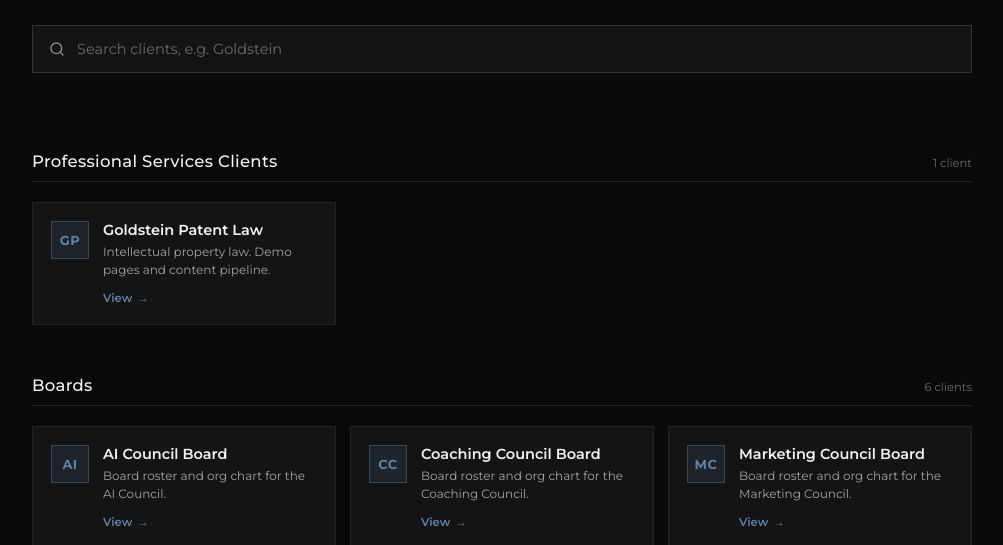
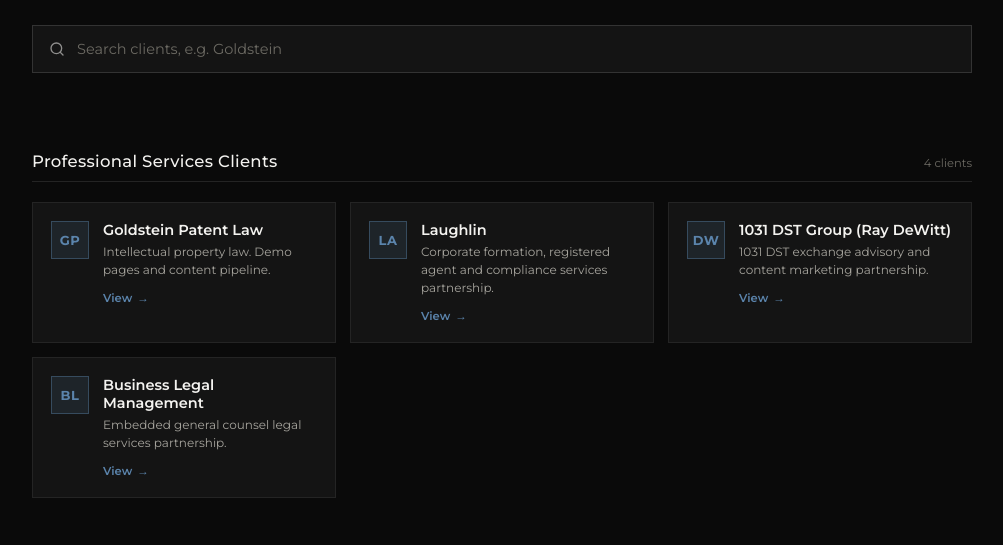
Before and after one commit to marcelapayarescsn/client-directory, a plain HTML site: page index.html in a window 1280 px wide. Shown: the part 255-800 px from the top of the page, without its empty margins (138-1141 px from the left). Drawn offline with Linux system fonts and the light colour scheme.

Commit message:
Add files via upload

```diff
--- a/index.html
+++ b/index.html
@@ -131,6 +131,27 @@
       url: "https://marcelapayarescsn.github.io/rich-goldstein/",
       blurb: "Intellectual property law. Demo pages and content pipeline.",
       initials: "GP"
+    },
+    {
+      name: "Laughlin",
+      category: "Professional Services Clients",
+      url: "https://marcelapayarescsn.github.io/laughlin/",
+      blurb: "Corporate formation, registered agent and compliance services partnership.",
+      initials: "LA"
+    },
+    {
+      name: "1031 DST Group (Ray DeWitt)",
+      category: "Professional Services Clients",
+      url: "https://marcelapayarescsn.github.io/1031-dst-group/",
+      blurb: "1031 DST exchange advisory and content marketing partnership.",
+      initials: "DW"
+    },
+    {
+      name: "Business Legal Management",
+      category: "Professional Services Clients",
+      url: "https://marcelapayarescsn.github.io/business-legal-management/",
+      blurb: "Embedded general counsel legal services partnership.",
+      initials: "BL"
     },
     {
       name: "AI Council Board",
```
